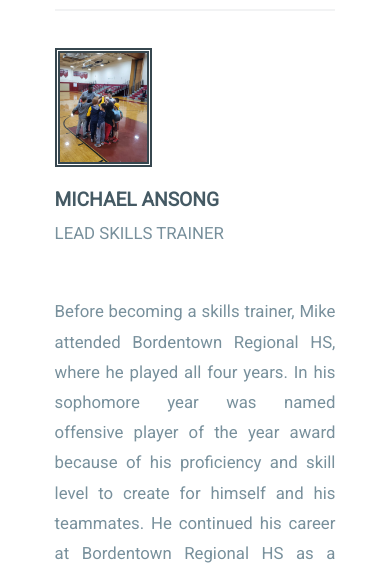
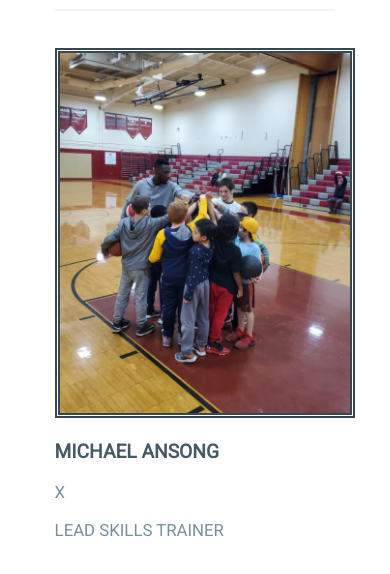
Before and after one commit to EsmaShr/Ansong-Basketball, a plain HTML site: page about.html in a window 390 px wide. Shown: the part 269-843 px from the top of the page. Drawn offline with Linux system fonts and the light colour scheme.

Commit message:
Changes on about.html

```diff
--- a/about.html
+++ b/about.html
@@ -36,7 +36,9 @@
     <div id="imageabout">
       <img src="images/about.jpg" alt="Michael with Basketball Students">
 
-      <p> <span>MICHAEL ANSONG </span><br>LEAD SKILLS TRAINER</p>
+      <p> <span>MICHAEL ANSONG </span></p>
+      <p>&#x00425;</p>
+      <p> LEAD SKILLS TRAINER</p>
     </div>
     <div class="fromleft">
       <p>Before becoming a skills trainer, Mike attended Bordentown Regional HS, where he played all four years. In his sophomore year was named offensive player of the year award because of his proficiency and skill level to create for himself and his teammates. He continued his career at Bordentown Regional HS as a prolific scorer. He also went on to play collegiate ball and have a taste for every division level, he did a little bit of everything over his coaching/training experience. <br>He has coached, the Central Jersey Jammers, a travel basketball organization located in New Brunswick, NJ for about 3 years.
--- a/index.css
+++ b/index.css
@@ -412,7 +412,7 @@ section#about {
 
 section#about img {
   position: relative;
-  max-width: 25vw;
+  max-width: 300px;
   height: auto;
   border-style: double;
   border-color: #37474F;
@@ -434,12 +434,21 @@ section#about div#imageabout span {
   animation-direction: normal;
 
 }
+section#about div#imageabout:nth-child(3) {
+  text-align: center;
+}
 div.fromleft {
   animation-name: fromleft;
   animation-duration: 3s;
   animation-timing-function: ease;
   animation-direction: normal;
   text-align: justify;
+}
+
+@media screen and (max-width: 1024px){
+  section#about {
+    grid-template-columns: 1fr;
+  }
 }
 /* training page */
 section#imagetraining {
```
